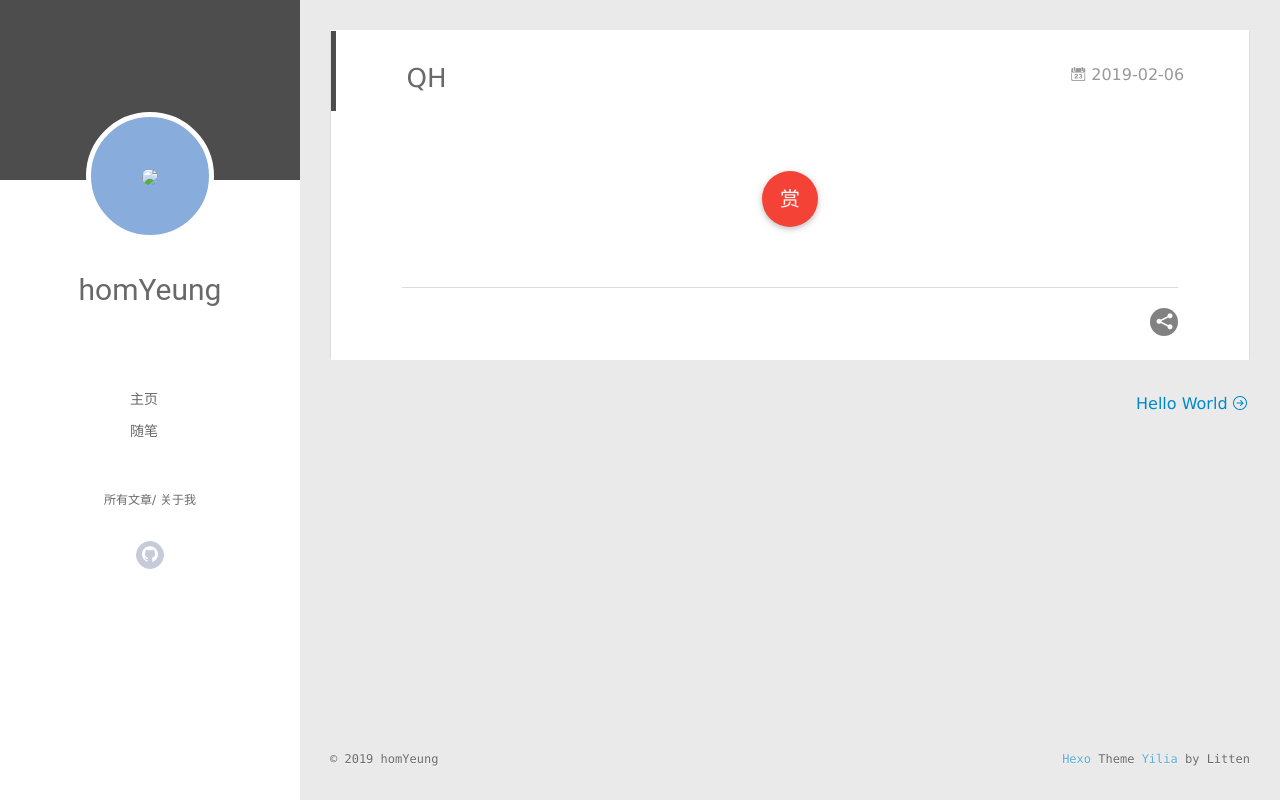
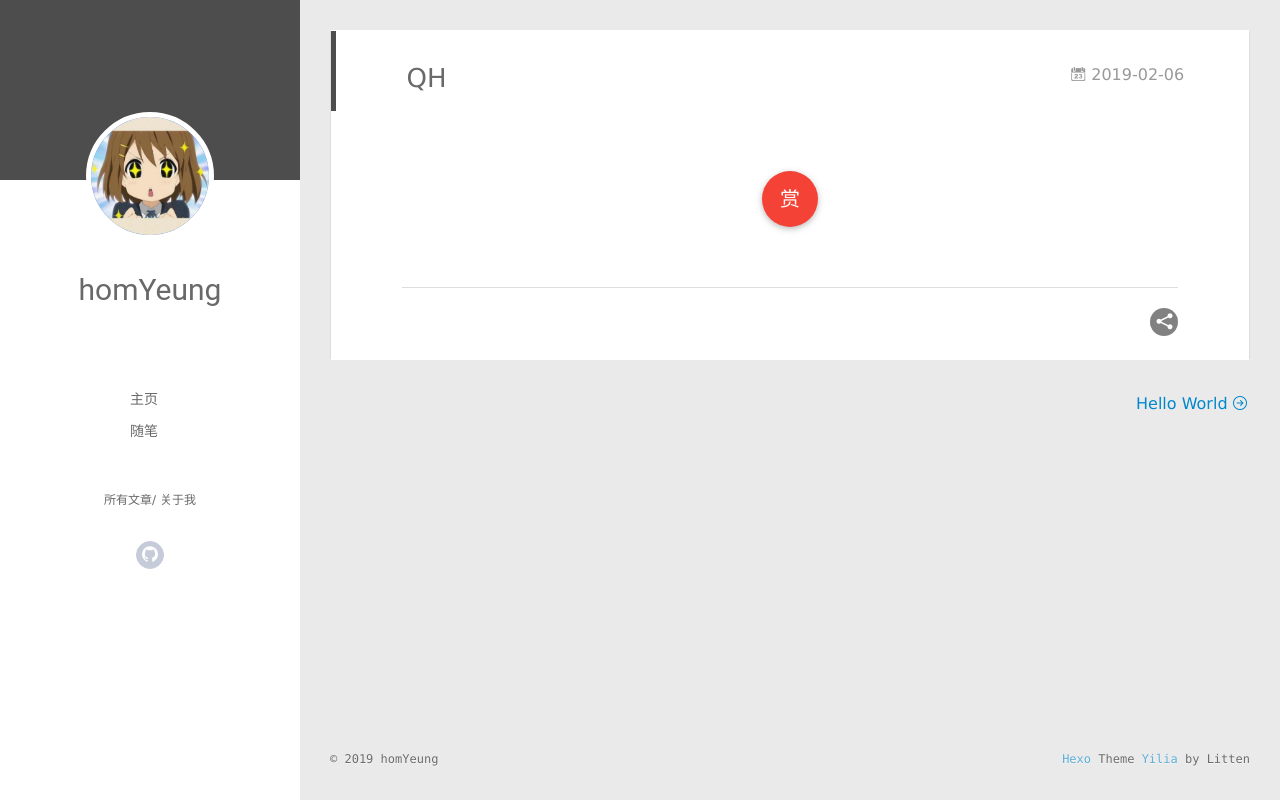
Before and after one commit to homYang/homYang.github.io, a plain HTML site: page 2019/02/06/QH/index.html in a window 1280 px wide. Drawn offline with Linux system fonts and the light colour scheme; no server answers.

Commit message:
Site updated: 2019-02-06 21:34:32

```diff
--- a/2019/02/06/QH/index.html
+++ b/2019/02/06/QH/index.html
@@ -42,7 +42,7 @@
 <div class="intrude-less">
 	<header id="header" class="inner">
 		<a href="/" class="profilepic">
-			<img src="/assets/img/yui.jpg" class="js-avatar">
+			<img src="/assets/yui.jpg" class="js-avatar">
 		</a>
 		<hgroup>
 		  <h1 class="header-author"><a href="/">homYeung</a></h1>
@@ -92,7 +92,7 @@
 	<div class="intrude-less">
 		<header id="header" class="inner">
 			<div class="profilepic">
-				<img src="/assets/img/yui.jpg" class="js-avatar">
+				<img src="/assets/yui.jpg" class="js-avatar">
 			</div>
 			<hgroup>
 			  <h1 class="header-author js-header-author">homYeung</h1>
```
Also changed, not shown: 2019/02/06/hello-world/index.html (+2 -2 lines), archives/2019/02/index.html (+2 -2 lines), archives/2019/index.html (+2 -2 lines), archives/index.html (+2 -2 lines), index.html (+2 -2 lines).
